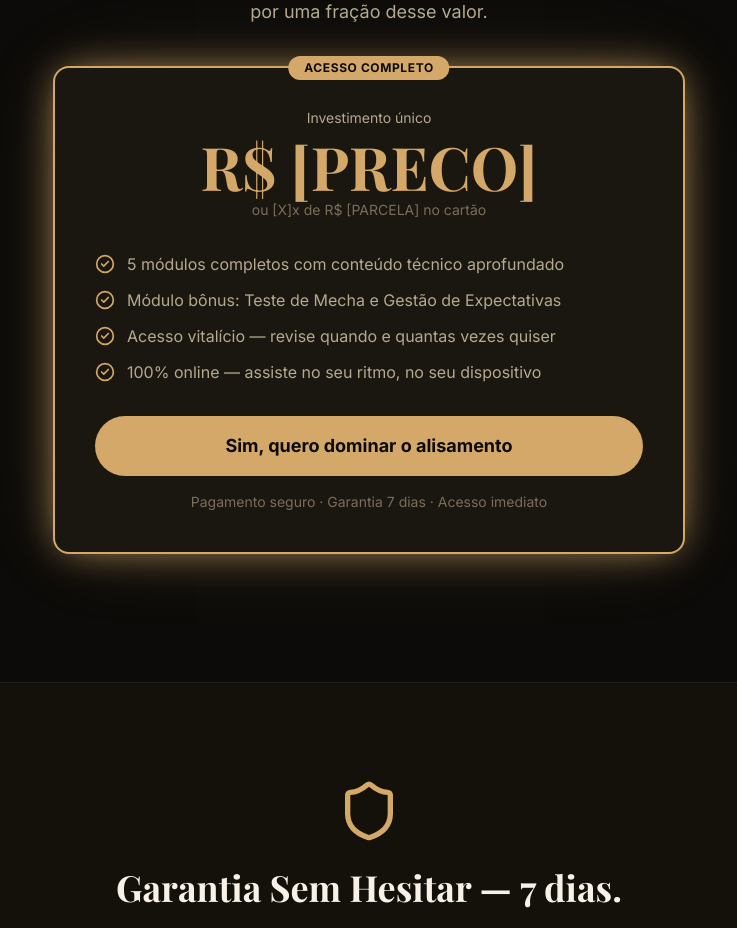
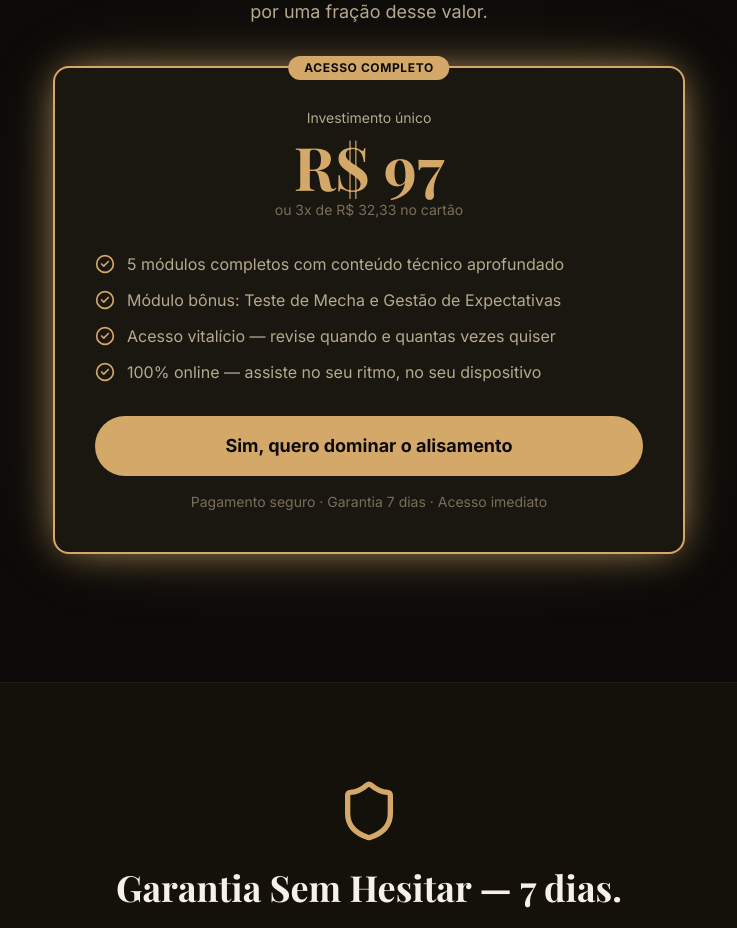
Before and after one commit to douglashelmer/liso-absoluto, a Next.js app: page / in a window 1280 px wide. Shown: the part 7500-8428 px from the top of the page, without its empty margins (271-1008 px from the left). Built offline with nearby package versions, Linux system fonts and the light colour scheme.

Commit message:
Preencher preço: R$97 / 3x de R$32,33

```diff
--- a/app/page.tsx
+++ b/app/page.tsx
@@ -593,10 +593,10 @@ export default function Home() {
             <div className="text-center mb-8">
               <div className="text-ink-dim text-sm mb-2">Investimento único</div>
               <div className="font-display text-6xl font-bold text-accent mb-1">
-                R$&nbsp;[PRECO]
+                R$&nbsp;97
               </div>
               <div className="text-ink-dimmer text-sm">
-                ou [X]x de R$&nbsp;[PARCELA] no cartão
+                ou 3x de R$&nbsp;32,33 no cartão
               </div>
             </div>
 
```
